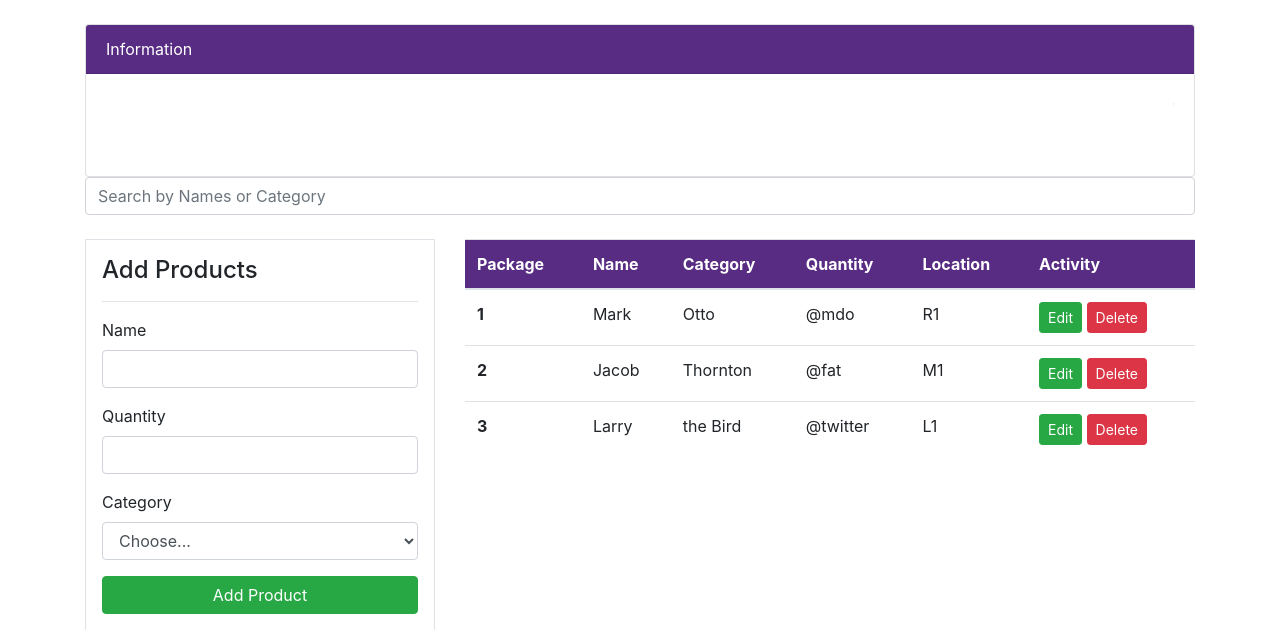
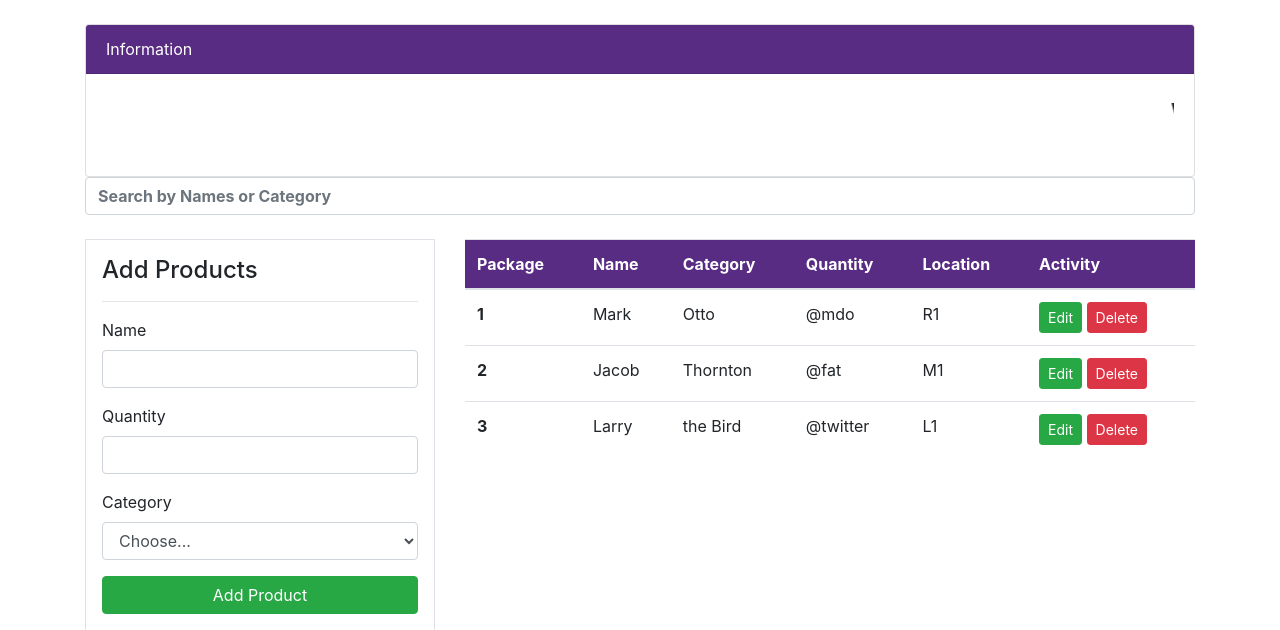
Before and after one commit to csjohnson4313/Lab-Inventory, a Django app: page / in a window 1280 px wide. Shown: the part 56-686 px from the top of the page. Run offline with Django 4.2, Linux system fonts and the light colour scheme.

Commit message:
Bold Search Text Added

```diff
--- a/templates/partials/table.html
+++ b/templates/partials/table.html
@@ -7,6 +7,7 @@
         type="text"
         id="searchInput"
         class="form-control mb-3"
+        style="font-weight: bold;"
         placeholder="Search by Names or Category"
         onkeyup="searchTable()"
         />
```
Also changed, not shown: db.sqlite3.
